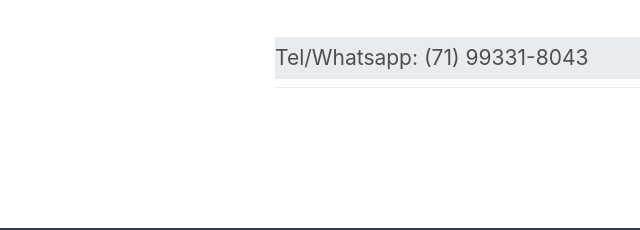
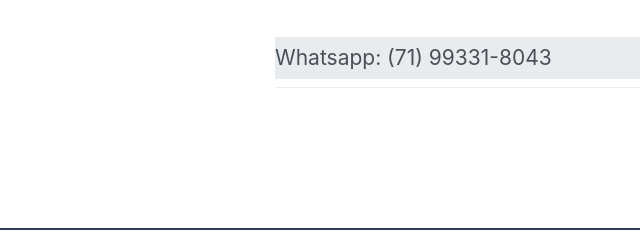
Before and after one commit to myboxDVD/myboxdvd.github.io, a website with bundled scripts: page index.html in a window 1280 px wide. Shown: the part 2829-3059 px from the top of the page, 0-640 px from the left. Built offline with nearby package versions, Linux system fonts and the light colour scheme.

Commit message:
second commit

```diff
--- a/index.html
+++ b/index.html
@@ -177,7 +177,7 @@
                         <div class="control-group">
                             <div class="form-group floating-label-form-group controls">
                                 <label>Te/ Whatsapp</label>
-                                <input id="tel" class="form-control" value="Tel/Whatsapp: (71) 99331-8043" readonly="true" id="phone" type="text">
+                                <input id="tel" class="form-control" value="Whatsapp: (71) 99331-8043" readonly="true" id="phone" type="text">
                             </div>
                         </div>
                         <br>
```
